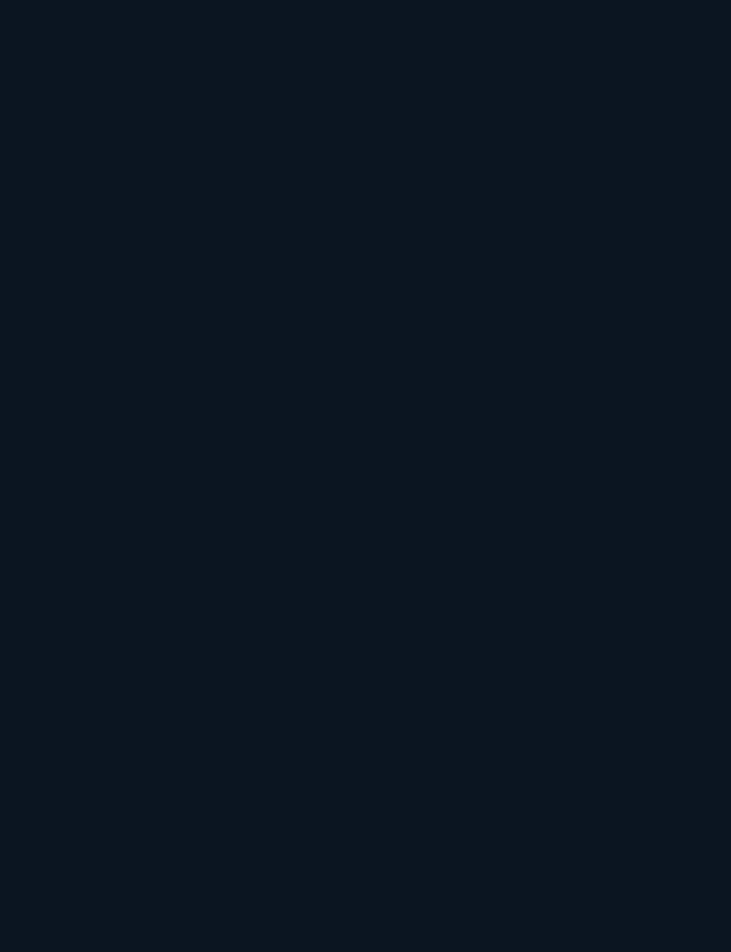
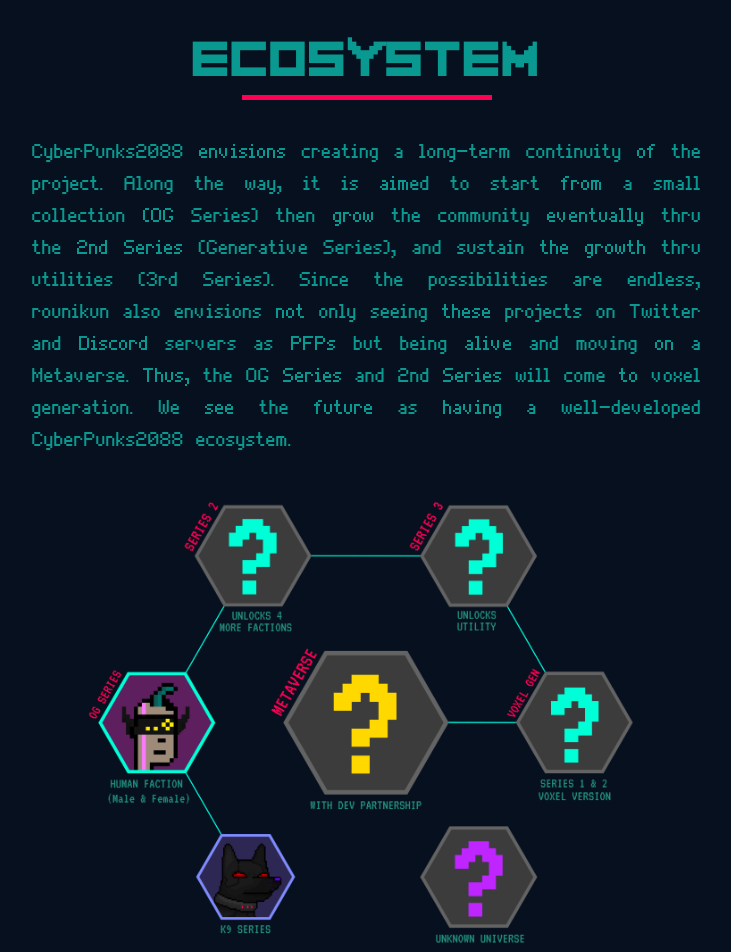
Before and after one commit to CyberPunks2088PH/cyberpunks-web, a React (Create React App) app: page / in a window 1280 px wide. Shown: the part 2120-3072 px from the top of the page, without its empty margins (273-1004 px from the left). Before the commit the page ends 2143 px from the top, so only its background shows below. Built offline with nearby package versions, Linux system fonts and the light colour scheme.

Commit message:
Add ecosystem section

```diff
--- a/src/App.js
+++ b/src/App.js
@@ -4,6 +4,7 @@ import Navbar from './components/Navbar/Navbar'
 import Banner from './components/Banner/Banner'
 import OGSeries from './components/OGSeries/OGSeries'
 import About from './components/About/About'
+import Ecosystem from './components/Ecosystem/Ecosystem'
 
 function App() {
     return (
@@ -12,6 +13,7 @@ function App() {
             <Banner />
             <OGSeries />
             <About />
+            <Ecosystem />
         </Router>
     )
 }
--- a/src/components/About/About.js
+++ b/src/components/About/About.js
@@ -11,7 +11,7 @@ export default function About() {
             </div>
 
             {/* border */}
-            <div className="punks-border">
+            <div className="punks-border mb-0">
                 <div className="punks-trapezoid-bottom"></div>
             </div>
         </section>
--- /dev/null
+++ b/src/components/Ecosystem/Ecosystem.css
@@ -0,0 +1,26 @@
+#ecosystem {
+  background-color: #06101e;
+}
+
+.ecosystem-border {
+  width: 250px;
+  height: 5px;
+  margin: 0 auto 2em;
+  background-color: #fe0054;
+}
+
+.ecosystem-title {
+  line-height: 0.7em;
+}
+
+.ecosystem-sub {
+  line-height: 0.8em;
+  width: 60%;
+  margin: 0 auto;
+  text-align: justify;
+}
+
+.ecosystem-img {
+  width: 60%;
+  margin: 0 auto;
+}
--- /dev/null
+++ b/src/components/Ecosystem/Ecosystem.js
@@ -0,0 +1,24 @@
+import './Ecosystem.css'
+
+import ecosystem from '../../images/ecosystem-page.gif'
+
+export default function Ecosystem() {
+    return (
+        <section id="ecosystem">
+            <div className="container">
+                <h3 className="ecosystem-title vermin text-color-2 text-center font-size-430 pt-5">ECOSYSTEM</h3>
+                <div className="ecosystem-border"></div>
+                <p className="ecosystem-sub text-color-2 font-size-250 mb-4">CyberPunks2088 envisions creating a long-term continuity of the project. Along the way, it is aimed to start from a small collection (OG Series) then grow the community eventually thru the 2nd Series (Generative Series), and sustain the growth thru utilities (3rd Series). Since the possibilities are endless, rounikun also envisions not only seeing these projects on Twitter and Discord servers as PFPs but being alive and moving on a Metaverse. Thus, the OG Series and 2nd Series will come to voxel generation. We see the future as having a well-developed CyberPunks2088 ecosystem.</p>
+
+                <div className="ecosystem-img">
+                    <img src={ecosystem} alt="CyberPunks2088 Ecosystem" className="w-100" />
+                </div>
+            </div>
+
+            {/* border */}
+            <div className="punks-border mt-4">
+                <div className="punks-trapezoid-bottom"></div>
+            </div>
+        </section>
+    )
+}
```
